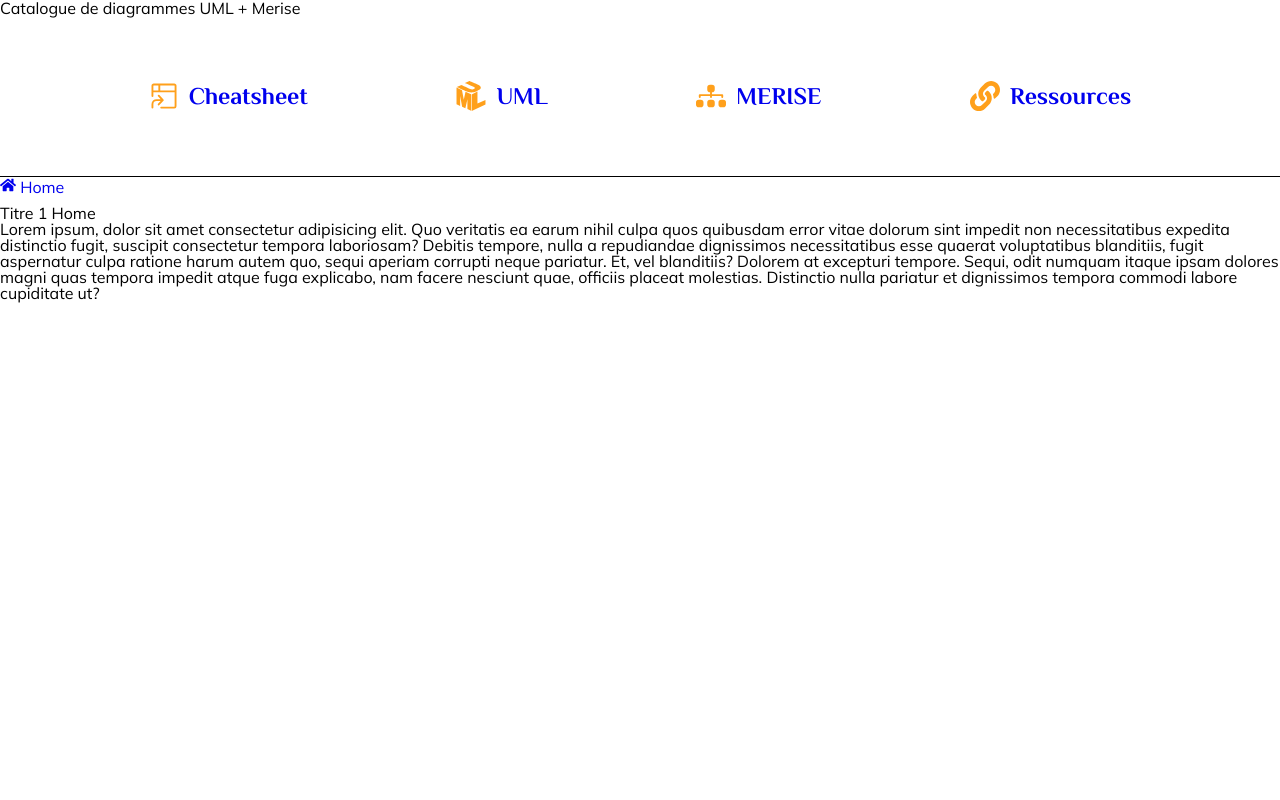
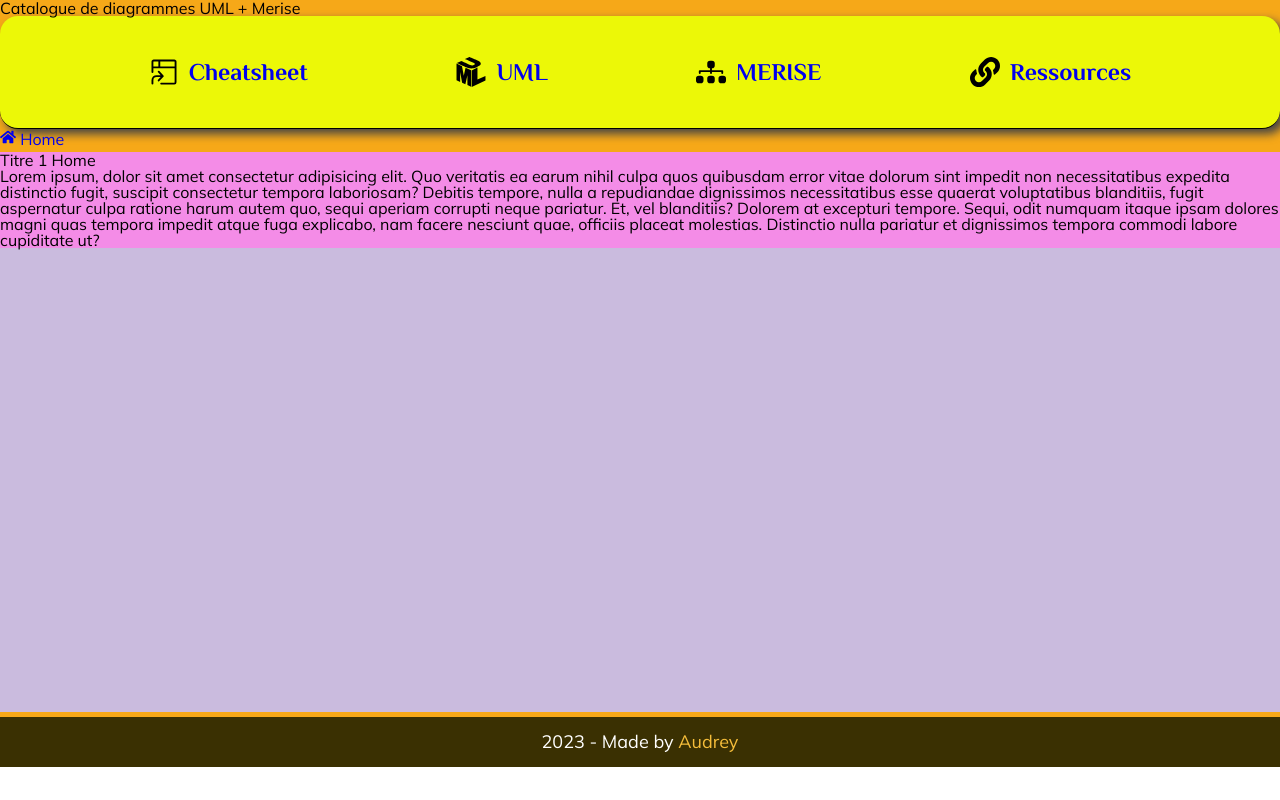
Before and after one commit to 2023-cda-alt-devops-p4/catalog-ac, a React (Vite) app: page / in a window 1280 px wide. Shown: the top 800 px of the page. Built offline with nearby package versions, Linux system fonts and the light colour scheme.

Commit message:
🚧 style: css errorPage + mediaQueries

```diff
--- a/src/App.jsx
+++ b/src/App.jsx
@@ -51,22 +51,25 @@ const AppStyled = styled.div`
 	flex-direction: column;
 	justify-content: center;
 	gap: 5px;
+	border: none;
+	/* height: 50%;  */
 	font-family: ${theme.fontFamily.fontDefault}, arial;
-
+	background-color: #f6a818;
 	.main {
-		width: 100vw;
-		min-height: 90vh;
-		height: auto;
+		/* max-width: 100vw; */
+		min-height: 70vh;
+		/* height: auto; */
+		background-color: #cabbde;
 	}
-
 
 	/* :–☆–:*:–☆–:*:–☆–:*:–☆–:*:–☆–:*:–☆–: */
 	/*//! -- MEDIA QUERIES --★゜・。。・゜゜・。。・゜☆゜・。。・゜゜・。。・゜★゜・。。・゜゜・。。・゜☆ */
 	/* -▼･ェ･▼･ェ･▼･ェ･▼･ェ･▼･ェ･▼･ェ･▼･ェ･▼- */
 
 	@media (max-width: 1300px) {
-		/* background-color: #200444; */
-		gap: 10px;
+		/* background-color: #15fbff;
+		min-height: 50vh;
+		gap: 10px; */
 	}
 
 	@media (max-width: 1023px) {
--- a/src/assets/css/theme.css
+++ b/src/assets/css/theme.css
@@ -15,11 +15,11 @@
 
 .orangeDark {
 	--orange-1: #1f1206;
-	--orange-2: #271504;
+
 	--orange-3: hsl(26, 68.4%, 12%);
 	--orange-4: hsl(25, 64.6%, 14.9%);
 	--orange-5: hsl(25, 64.3%, 17.8%);
-	--orange-6: hsl(25, 65.7%, 21.9%);
+	--orange-6: #5d3213;
 	--orange-7: hsl(25, 67.7%, 29.4%);
 	--orange-8: hsl(25, 70.3%, 44.9%);
 	--orange-9: hsl(24, 94%, 50%);
@@ -29,6 +29,7 @@
 }
 
 .amber {
+
 	--amber-1: #fefdfb;
 	--amber-2: #fff9ed;
 	--amber-3: #fff3d0;
--- a/src/assets/css/theme.js
+++ b/src/assets/css/theme.js
@@ -1,19 +1,23 @@
 const colors = {
-  dark: "#17161a",
+  white: "#fff", darkMint: "#081917",
+  darkOrange: "#1f1206",
+  semiDarkOrange: "#271504",
+  orange: "#f76808",
+  greySemiDark: "#444444",
+
+
+
   incognito: "#333",
-  white: "#fff",
+
   background_white: "#f5f5f7",
   background_dark: "#292729",
-  primary: "#ffa01b",
-  primary_burger: "#ff9f1b",
-  green: "green",
+
   success: "#60bd4f",
   red: "#e25549",
   redSecondary: "#c4151c",
   blue: "#51a7e1",
   greyLight: "#e4e5e9",
   greyMedium: "#a7a8ad",
-  greySemiDark: "#93a2b1",
   greyDark: "#6f737e",
   greyBlue: "#747b91",
 }
@@ -49,14 +53,13 @@ const fontFamily = {
 const borderRadius = {
   subtle: 1,
   round: "5px",
-  extraRound: "15px",
+  extraRound: "18px",
   circle: "50%",
 }
 
 const weights = {
   light: 300,
   regular: 400,
-  medium: 500,
   semiBold: 600,
   bold: 700,
   heavy: 800,
--- a/src/components/Header.jsx
+++ b/src/components/Header.jsx
@@ -27,6 +27,22 @@ const HeaderStyled = styled.header`
 		/* background-color: #24f4ea; */
 		width: 100vw;
 		height: 30vh;
+
+		.extra-icon-home {
+			background-color: #e09a04;
+			border: none;
+			border-radius: 10px;
+			padding: 5px;
+			visibility: visible;
+			position: absolute;
+			z-index: 10;
+			left: 20px;
+			top: 18vh;
+			box-shadow: 3px 3px 10px ${theme.colors.greySemiDark};
+			padding: ${theme.spacing.sm};
+			border: none;
+			border-radius: ${theme.borderRadius.extraRound};
+		}
 	}
 
 	@media (max-width: 780px) {
--- a/src/views/Home.jsx
+++ b/src/views/Home.jsx
@@ -25,8 +25,9 @@ const Home = () => {
 };
 
 const HomePageStyled = styled.div`
-	/* background-color: #f48ce7; */
+ background-color: #f48ce7;
 	display: flex;
+	max-width: 100vw;
 
 	/* :–☆–:*:–☆–:*:–☆–:*:–☆–:*:–☆–:*:–☆–: */
 	/*//! -- MEDIA QUERIES --★゜・。。・゜゜・。。・゜☆゜・。。・゜゜・。。・゜★゜・。。・゜゜・。。・゜☆ */
--- a/src/views/Navbar.jsx
+++ b/src/views/Navbar.jsx
@@ -32,8 +32,8 @@ const Navbar = () => {
 
 const NavbarStyled = styled.div`
 	/* border: 1px solid black; */
-	width: 100vw;
-	height: 20vh;
+
+	height: 10vh;
 	display: flex;
 	align-items: center;
 	justify-content: space-evenly;
@@ -70,6 +70,16 @@ const NavbarStyled = styled.div`
 	/*//! -- MEDIA QUERIES --★゜・。。・゜゜・。。・゜☆゜・。。・゜゜・。。・゜★゜・。。・゜゜・。。・゜☆ */
 	/* -▼･ェ･▼･ェ･▼･ェ･▼･ェ･▼･ェ･▼･ェ･▼･ェ･▼- */
 
+	@media (max-width: 1400px) {
+		background-color: #ecf807;
+		max-width: 100vw;
+		height: 14vh;
+		display: flex;
+		visibility: visible;
+		border-radius: ${theme.borderRadius.extraRound};
+		box-shadow: 5px 5px 10px #444444;
+	}
+
 	@media (max-width: 1023px) {
 		display: flex;
 		visibility: visible;
--- a/src/views/Page404.jsx
+++ b/src/views/Page404.jsx
@@ -1,39 +1,141 @@
-import { Link, useNavigate } from "react-router-dom";
-
+import { useNavigate } from "react-router-dom";
+import styled from "styled-components";
+import { theme } from "../assets/css/theme";
 
 const Page404 = () => {
+	const navigate = useNavigate();
 
-    const navigate = useNavigate();
+	return (
+		<>
+			<ErrorpageStyled>
+				<div className="errorDiv"> ▂▃▅▇█▓▒░ ERREUR 404 ░▒▓█▇▅▃▂ </div>
+				<div className="emptyPage">╱╲╱╳╲╱╲ page introuvable ╱╲╱╳╲╱╲</div>
+				<div>( ´•̥̥̥ω•̥̥̥` )</div>
+				<div>
+					<button
+						className="linkHome"
+						onClick={() => {
+							console.log("redirecting.....");
+							navigate(-1);
+						}}
+					>
+						RETOUR
+					</button>
+				</div>
+				<img
+					src="https://res.cloudinary.com/dp28uacxh/image/upload/v1676312694/Vinted/merilestfou_ivikyz.jpg"
+					alt=""
+				/>
+			</ErrorpageStyled>
+		</>
+	);
+};
 
-    return (<>
-        <div className="container_page404">
+const ErrorpageStyled = styled.div`
+	display: flex;
+	flex-direction: column;
+	align-items: center;
+	justify-content: center;
+	max-width: 100vw;
+	/* gap: 10px; */
+	/* font-size: ${theme.fonts.P0};  */
+	background-color: red;
 
-            <div> ▂▃▅▇█▓▒░ ERREUR 404  ░▒▓█▇▅▃▂  </div>
-            <div>╱╲╱╳╲╱╲ page introuvable ╱╲╱╳╲╱╲</div>
-            <div>( ´•̥̥̥ω•̥̥̥` )</div>
-            <img src="https://res.cloudinary.com/dp28uacxh/image/upload/v1676312694/Vinted/merilestfou_ivikyz.jpg" alt="" />
+	.errorDiv {
+		padding-top: ${theme.spacing.xs};
+		font-size: ${theme.fonts.P5};
+		color: ${theme.colors.semiDarkOrange};
+		font-family: ${theme.fontFamily.fontTitle}, arial;
+		background-color: red;
+	}
 
-        </div>
+	.emptyPage {
+		font-size: ${theme.fonts.XXS};
+		color: ${theme.colors.darkOrange};
+		font-family: ${theme.fontFamily.fontTitle};
+	}
+	img {
+		max-width: 200px;
+	}
 
-        <div className="link-home">
-            <button
-                onClick={() => {
-                    console.log("redirecting.....");
-                    navigate(-1);
-                }}>RETOUR</button>
+	/* :–☆–:*:–☆–:*:–☆–:*:–☆–:*:–☆–:*:–☆–: */
+	/*//! -- MEDIA QUERIES --★゜・。。・゜゜・。。・゜☆゜・。。・゜゜・。。・゜★゜・。。・゜゜・。。・゜☆ */
+	/* -▼･ェ･▼･ェ･▼･ェ･▼･ェ･▼･ェ･▼･ェ･▼･ェ･▼- */
 
-        </div>
+	@media (max-width: 1400px) {
+		/* min-height: 90%;
+		display: flex;
+		flex-direction: column;
+		align-items: center;
+		justify-content: center;
+		max-width: 100vw;
+		gap: 25px;
+		font-size: ${theme.fonts.P0};
+		background-color: red; */
 
+		.errorDiv {
+			padding-top: ${theme.spacing.md};
+			font-size: ${theme.fonts.P5};
+			color: ${theme.colors.semiDarkOrange};
+			font-family: ${theme.fontFamily.fontTitle}, arial;
+		}
 
+		.emptyPage {
+			font-size: ${theme.fonts.P2};
+			color: ${theme.colors.darkOrange};
+			font-family: ${theme.fontFamily.fontTitle};
+		}
 
+		.linkHome {
+			background-color: ${theme.colors.orange};
+			color: ${theme.colors.darkOrange};
+			font-weight: ${theme.weights.semiBold};
+			box-shadow: 3px 3px 10px ${theme.colors.greySemiDark};
+			padding: ${theme.spacing.md};
+			border: none;
+			border-radius: ${theme.borderRadius.extraRound};
+		}
 
+		img {
+			max-width: 350px;
+			border-radius: ${theme.borderRadius.extraRound};
+			box-shadow: 5px 5px 10px #444444;
+		}
+	}
 
+	@media (max-width: 1300px) {
+		gap: 22px;
+		/* background-color: #22e64d; */
 
+		.errorDiv {
+			font-size: ${theme.fonts.P4};
+		}
 
-    </>)
-}
+		img {
+			max-width: 400px;
+		}
+	}
 
+	@media (max-width: 1023px) {
+		/* background-color: #a302b2; */
+		.errorDiv {
+			/* font-size: ${theme.fonts.P3}; */
+		}
 
+		img {
+			max-width: 350px;
+		}
+	}
 
+	@media (max-width: 780px) {
+		min-height: 95vh;
+		background-color: #b29df1;
+		/* border: 2px solid black; */
+
+		::-webkit-scrollbar {
+			display: none;
+		}
+	}
+`;
 
 export default Page404;
```
